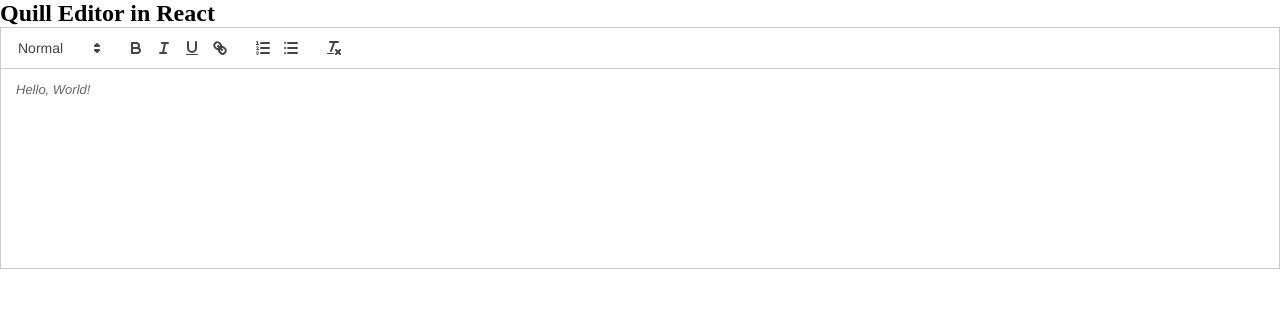
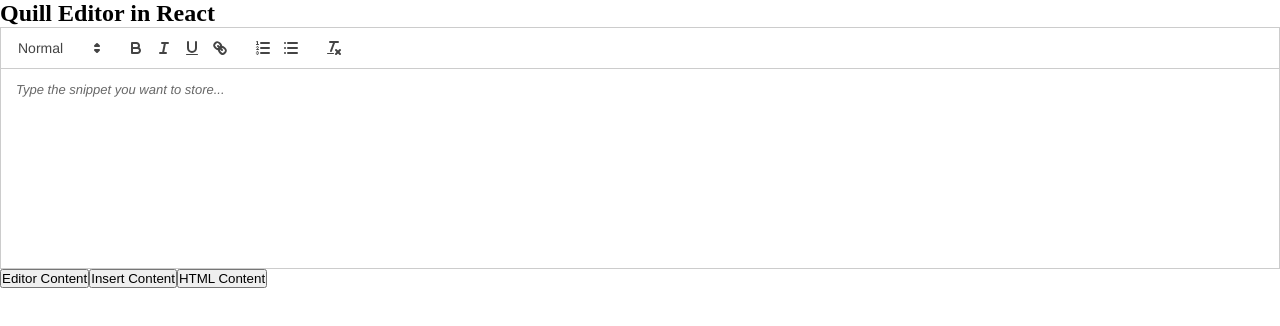
Before and after one commit to Cipher-30/Shorthand, a React (Vite) app: page / in a window 1280 px wide. Shown: the top 326 px of the page. Built offline with nearby package versions, Linux system fonts and the light colour scheme.

Commit message:
added 3 btn getcontent, insertcontent, getHTML

```diff
--- a/src/App.jsx
+++ b/src/App.jsx
@@ -1,25 +1,100 @@
 import React, { useEffect, useRef, useState } from "react";
 import Quill from "quill";
+import { Delta } from 'quill';
 import "quill/dist/quill.snow.css";
 
 function App() {
   const editorRef = useRef(null); // Ref for the editor div
   const quillRef = useRef(null);
 
+  // getting content from editor in delta format "onclick"
+  function getEditorContent () {
+    const delta =  quillRef.current.getContents();
+    console.log(delta);
+  }
+
+
+// inserting content in editor
+   function insertContent () {
+    const words = new Delta( [
+      { insert: "Hello " },
+      { insert: "world", attributes: { bold: true } },
+      { insert: "!\nThis is Quill.\n" },
+      { insert: "✅ 3. Using ", attributes: { italic: true } },
+      { insert: "source", attributes: { bold: true } },
+      { insert: " Parameter", attributes: { italic: true } },
+      { insert: "\n", attributes: { italic: true } },
+      { insert: "You can control whether Quill " },
+      { insert: "triggers events", attributes: { underline: true } },
+      { insert: " when setting content:\n" },
+      { insert: "source", attributes: { bold: true } },
+      { insert: " ValueBehavior" },
+      { insert: "\n", attributes: { italic: true } },
+      { insert: '"api"', attributes: { color: "#ff0000" } },
+      { insert: "\n", attributes: { italic: true } },
+      { insert: "Default. Updates content & triggers " },
+      { insert: "text-change", attributes: { underline: true } },
+      { insert: " event." },
+      { insert: "\n", attributes: { italic: true } },
+      { insert: '"user"', attributes: { color: "#00ff00" } },
+      { insert: "\n", attributes: { italic: true } },
+      { insert: "Simulates user input, triggering " },
+      { insert: "text-change", attributes: { underline: true } },
+      { insert: " and " },
+      { insert: "selection-change", attributes: { bold: true } },
+      { insert: " events." },
+      { insert: "\n", attributes: { italic: true } },
+      { insert: '"silent"', attributes: { color: "#0000ff" } },
+      { insert: "\n", attributes: { italic: true } },
+      { insert: "Updates content " },
+      { insert: "without triggering any events", attributes: { underline: true } },
+      { insert: "." },
+      { insert: "\n", attributes: { italic: true } },
+      { insert: "\n" }
+    ]);
+
+    const word = quillRef.current.setContents(words);
+    console.log(word);
+
+
+   }
+
+
+  function getHTMLcontent ()
+  {
+    const html = quillRef.current.getSemanticHTML();
+    console.log(html);
+
+  }
+
 
   useEffect(() => {
-    if (editorRef.current && !quillRef.current) {
-      quillRef.current = new Quill(editorRef.current, {
-        placeholder: "Hello, World!",
+    if (editorRef.current && !quillRef.current)
+      {
+        quillRef.current = new Quill(editorRef.current,{
+        placeholder: "Type the snippet you want to store...",
         theme: "snow",
-      });
-    }
+       });
+
+
+        // adding event listener
+        if(quillRef.current)
+        {
+          quillRef.current.on( "text-change", () => {
+            console.log("Text change!");
+          });
+        }
+
+      }
   }, []);
 
   return (
     <>
       <h2>Quill Editor in React</h2>
       <div ref={editorRef} style={{ height: "200px" }} />
+      <button onClick={getEditorContent}> Editor Content </button>
+      <button onClick={insertContent}> Insert Content </button>
+      <button onClick={getHTMLcontent}> HTML Content </button>
     </>
   );
 }
```
